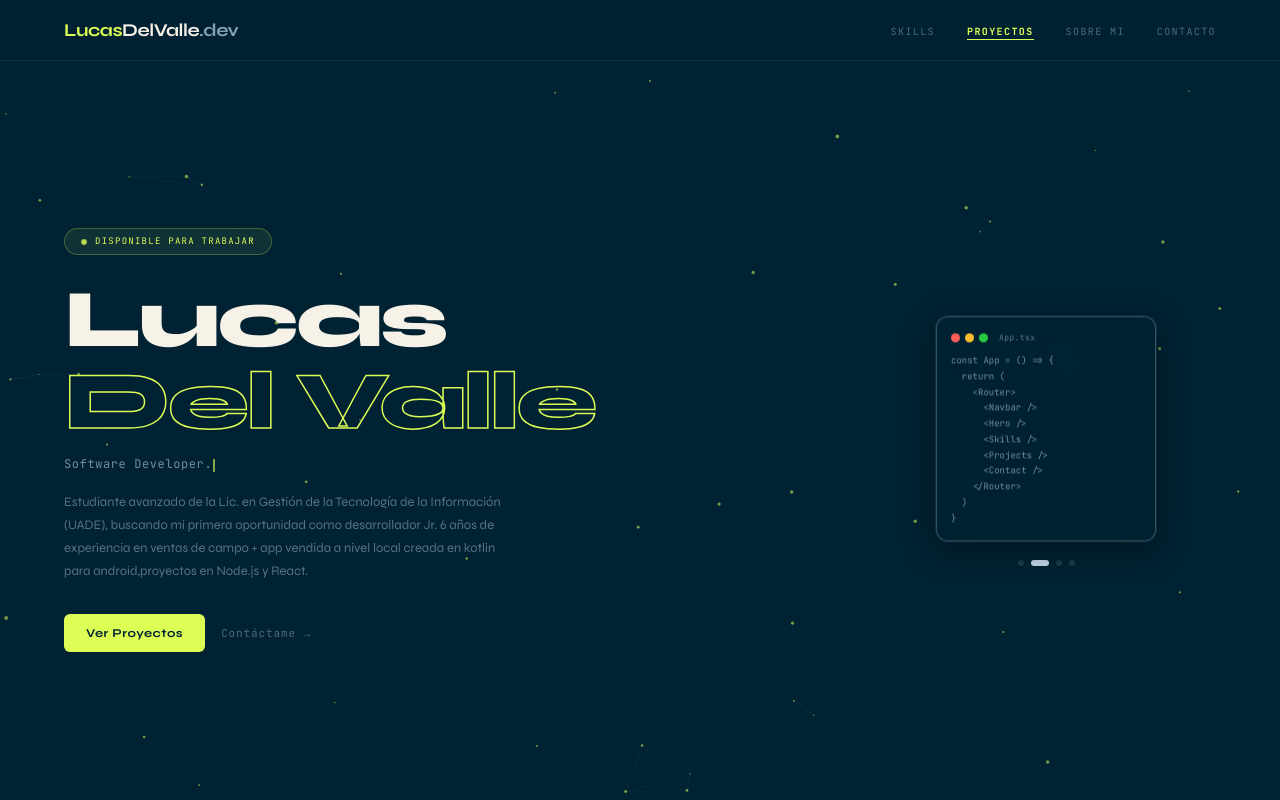
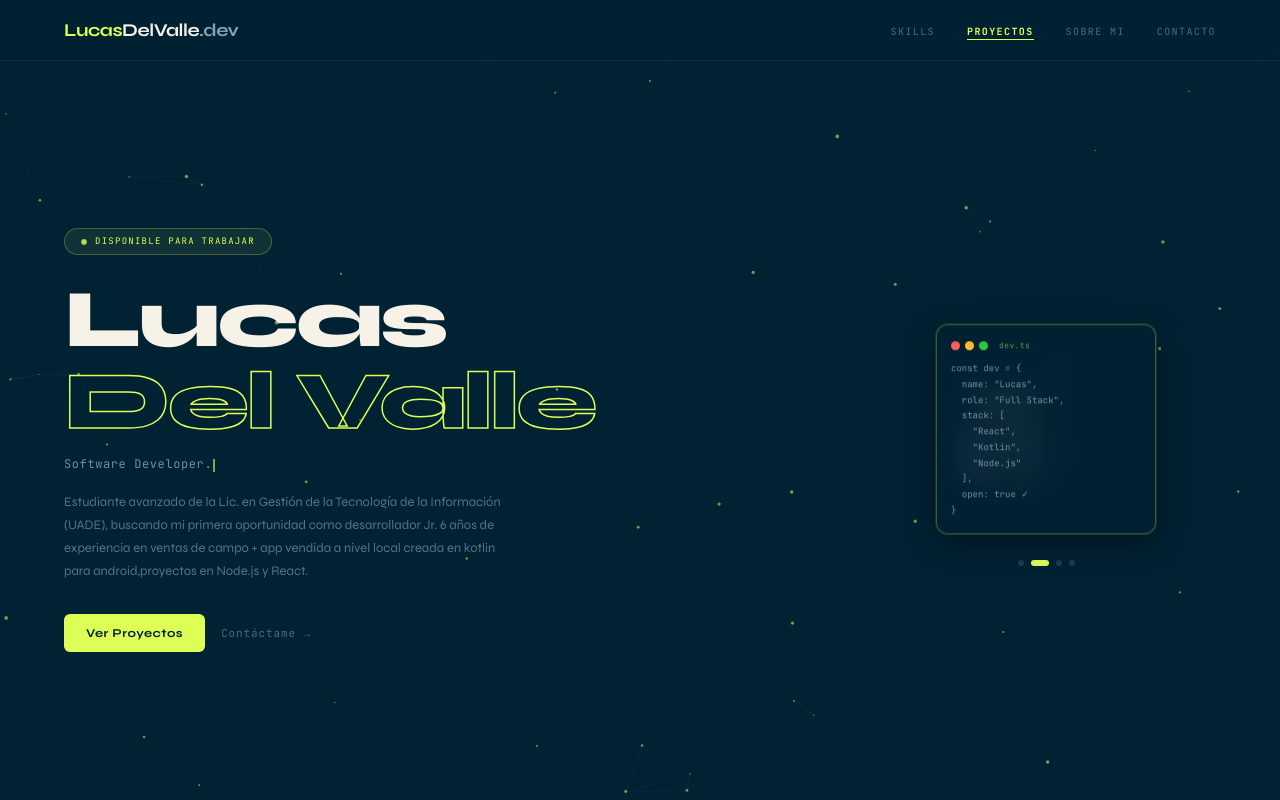
Before and after one commit to Lucasdv96/PortfolioWeb, a React (Vite) app in the folder mi-portfolio/: page / in a window 1280 px wide. Shown: the top 800 px of the page. Built offline with nearby package versions, Linux system fonts and the light colour scheme.

Commit message:
Update Hero.tsx

```diff
--- a/mi-portfolio/src/components/Hero.tsx
+++ b/mi-portfolio/src/components/Hero.tsx
@@ -1,6 +1,12 @@
 import { useEffect, useRef, useState } from 'react'
 
 const CAROUSEL_SLIDES = [
+  {
+    type: 'image',
+    filename: 'mi_perfil.jpg',
+    accent: '#DDFF55',
+    image: '/carousel/foto-perfil.jpg',
+  },
   {
     type: 'code',
     filename: 'dev.ts',
@@ -19,12 +25,6 @@ const CAROUSEL_SLIDES = [
     accent: '#C5C0C9',
     code: `class MainActivity :\n  AppCompatActivity() {\n\n  override fun onCreate(\n    bundle: Bundle?\n  ) {\n    setContent {\n      OlaCheckTheme {\n        NavGraph()\n      }\n    }\n  }\n}`,
   },
-  {
-    type: 'image',
-    filename: 'foto-perfil.jpg',
-    accent: '#DDFF55',
-    image: 'C:\\Users\\soi-l\\OneDrive\\Escritorio\\misproyectos\\FinalWeb\\PortfolioWeb\\mi-portfolio\\public\\carousel\\foto-perfil.jpg',
-  }
 ]
 
 const Hero = () => {
```
